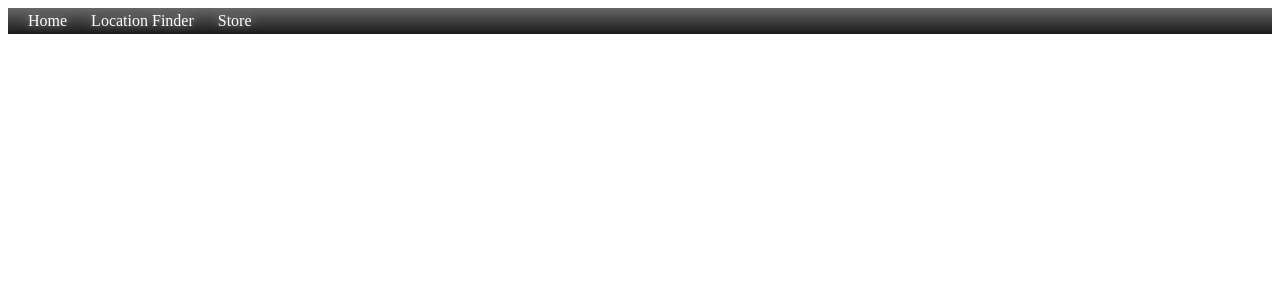
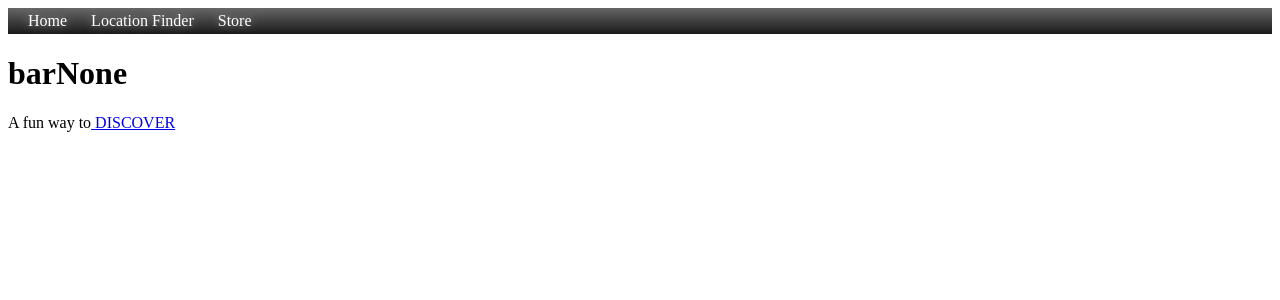
Before and after one commit to eklspe12/General-Store-App---Javascript-Python-Fullstack-App, a React (Create React App) app in the folder client/: page / in a window 1280 px wide. Shown: the top 300 px of the page. Built offline with nearby package versions, Linux system fonts and the light colour scheme; no server answers.

Commit message:
working out bug

```diff
--- a/client/src/components/App.js
+++ b/client/src/components/App.js
@@ -1,5 +1,5 @@
 import React, { useEffect, useState } from "react";
-import {Link, Switch, Route } from "react-router-dom";
+import {Link, Switch, Route, useParams } from "react-router-dom";
 import NavBar from "./NavBar";
 import Store from "./Store";
 import Home from "./Home";
@@ -13,6 +13,7 @@ const [products, setProducts] = useState([])
 const [search, setSearch] = useState(null)
 const [searchMade, setSearchMade] = useState(false)
 const [originalProducts, setOriginalProducts] = useState([])
+const {route } = useParams();
 
 useEffect(() => {
   fetch("/products")
@@ -22,8 +23,7 @@ useEffect(() => {
       setOriginalProducts(products)
       console.log(products)} )
 
-}, []);
-
+}, [route]);
 
 const handleSearch = (e) => {
   e.preventDefault();
@@ -52,8 +52,12 @@ return (<>
   <NavBar/>
   <div className="container">
       <Switch>
-        <Route exact path="/" element={Home}/>
-        <Route path="/location_finder" element={LocationFinder}/>
+        <Route exact path="/">
+          <Home/>
+        </Route>
+        <Route exact path="/">
+          <LocationFinder/>
+        </Route>
         <Route path="/store">
           <Store products={products} search={search} searchMade={searchMade} handleChange={handleChange} handleSearch={handleSearch} setProducts={setProducts}/>
         </Route>
--- a/client/src/components/SearchBar.js
+++ b/client/src/components/SearchBar.js
@@ -1,6 +1,6 @@
 import React, { useState, useEffect } from "react";
 
-function App() {
+function SearchBar() {
   const [query, setQuery] = useState("");
   const [products, setProducts] = useState([]);
 
@@ -49,4 +49,4 @@ function App() {
   );
 }
 
-export default App;
+export default SearchBar;
```
